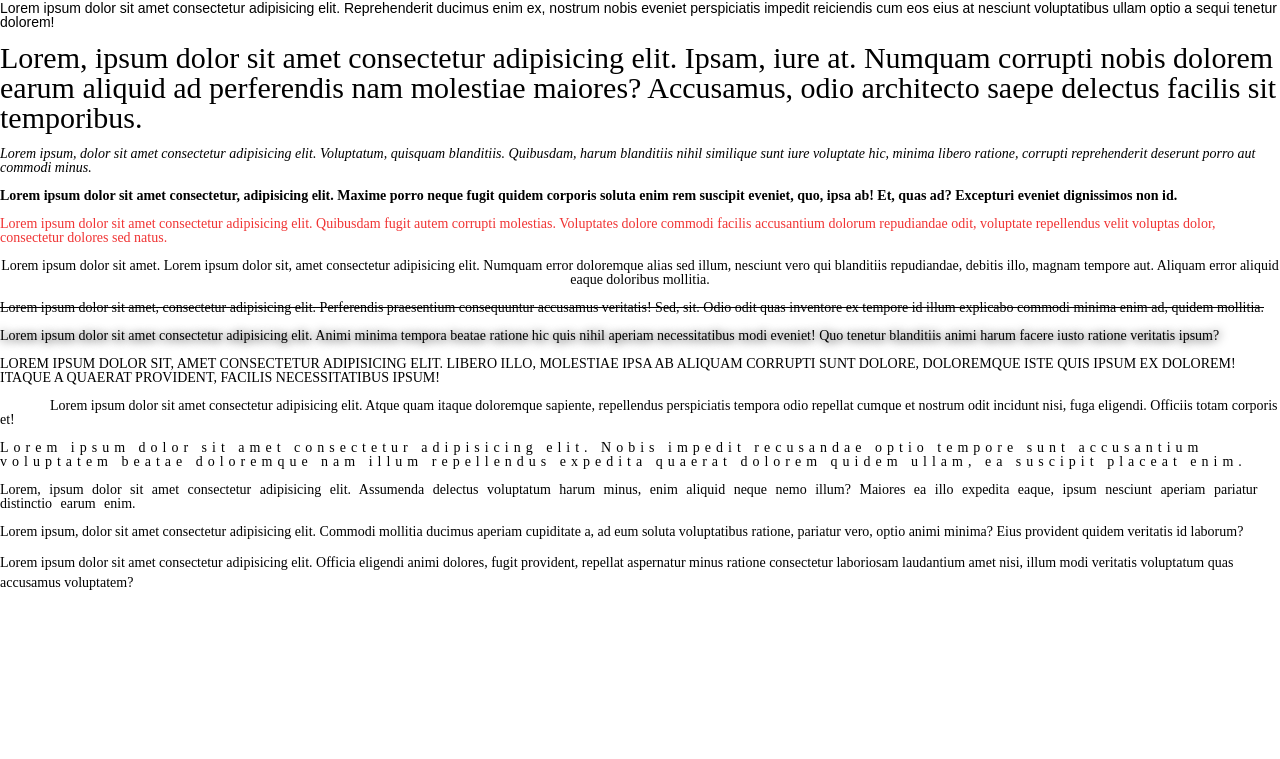
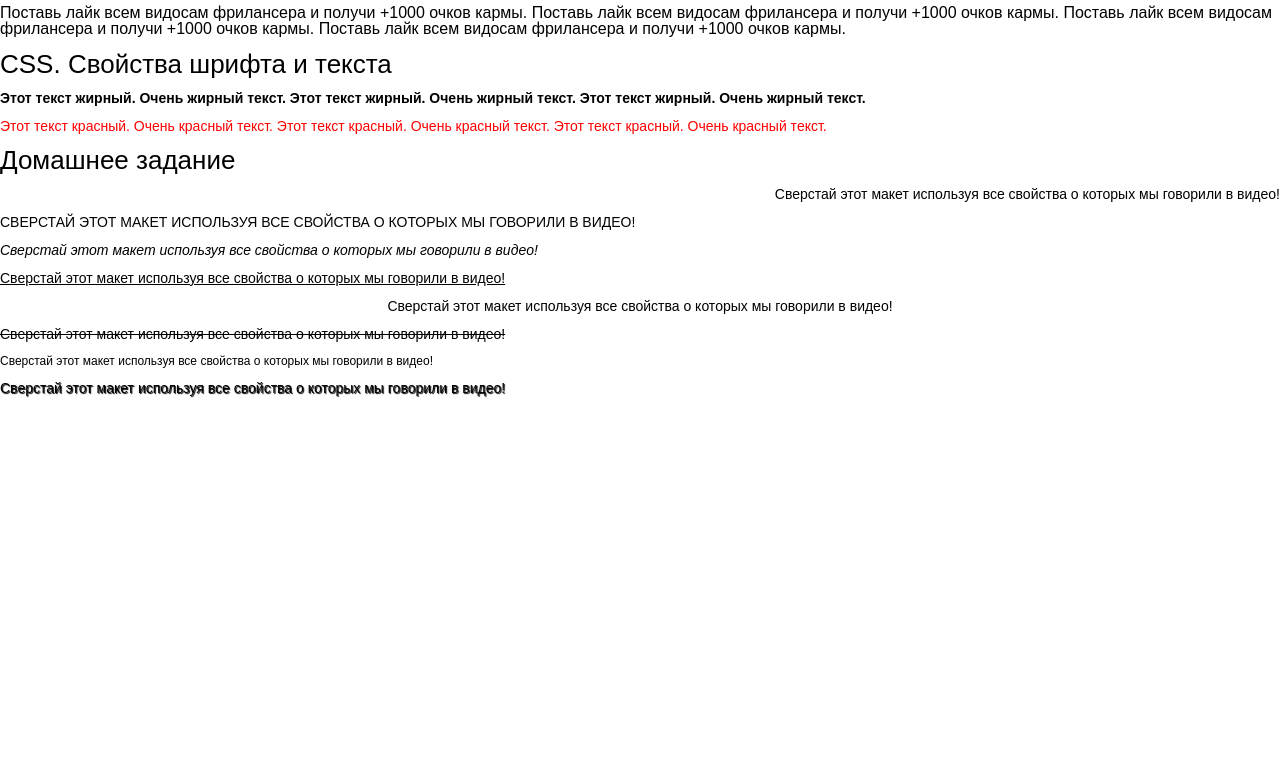
Before and after one commit to freelancermarsel/myfirstproject, a plain HTML site: page index.html in a window 1280 px wide. Shown: the part 41-800 px from the top of the page. Drawn offline with Linux system fonts and the light colour scheme.

Commit message:
Практика №3

```diff
--- a/css/style.css
+++ b/css/style.css
@@ -25,6 +25,7 @@ html,body {
 	-ms-text-size-adjust: 100%;
 	-moz-text-size-adjust: 100%;
 	-webkit-text-size-adjust: 100%;
+	font-family: Arial, "Helvetica Neue", Helvetica, sans-serif;
 }
 
 input,button,textarea{font-family: inherit;}
@@ -40,85 +41,46 @@ img{vertical-align: top;}
 h1,h2,h3,h4,h5,h6{font-size: inherit;font-weight: 400;}
 /* *--------------------------------------------------------------------------------------------------------- */
 
-.arial {
-	font-family: Arial, "Helvetica Neue", Helvetica, sans-serif;
+.title {
+	font-size: 32px;
+	color: skyblue;
 }
-
-.font-size30 {
-	font-size: 30px;
+.text {
+	font-size: 16px;
 }
-
+.subtitle {
+	font-size: 26px;
+}
+.bold {
+	font-weight: 700;
+}
+.red {
+	color: red;
+}
+.hometask {
+	font-size: 26px;
+}
+.right {
+	text-align: right;
+}
+.uppercase {
+	text-transform: uppercase;
+}
 .italic {
 	font-style: italic;
 }
-
-.font700 {
-	/*  * Все виды значения font-weight:
-	*100: Thin;
-	*200: Extra Light (Ultra Light);
-	*300: Light;
-	*400: Normal;
-	*500: Medium;
-	*600: Semi Bold (Demi Bold);
-	*700: Bold;
-	*800: Extra Bold (Ultra Bold);
-	*900: Black (Heavy).
-	* */
-
-	font-weight: 700;
+.underline {
+	text-decoration: underline;
 }
-
-.red {
-	/* Виды записи цвета */
-	color: red;
-	color: #ff0000;
-	color: rgba(240, 52, 52, 1);
-}
-
-.textright {
+.center {
 	text-align: center;
 }
-
-.decoration {
+.line-trough {
 	text-decoration: line-through;
 }
-
+.little-text {
+	font-size: 12px;
+}
 .shadow {
-	text-shadow: 1px 1px 10px #000;
+	text-shadow: 1px 1px 1px #000;
 }
-
-.uppercase {
-	/* *
-		*capitalize
-		*Первый символ каждого слова в предложении будет заглавным. Остальные символы свой вид не меняют.
-		*lowercase
-		*Все символы текста становятся строчными (нижний регистр).
-		*uppercase
-		*Все символы текста становятся прописными (верхний регистр).
-		*none
-		*Не меняет регистр символов.
-		*inherit
-		*Наследует значение родителя.
-	* */
-	text-transform: uppercase;
-}
-
-.indent {
-	text-indent: 50px;
-}
-
-.lspace {
-	letter-spacing: 5px;
-}
-
-.wspace {
-	word-spacing: 5px;
-}
-
-.whitespace {
-	white-space: nowrap;
-}
-
-.lineheight {
-	line-height: 20px;
-}
--- a/index.html
+++ b/index.html
@@ -16,108 +16,70 @@
 	<body>
 		<!-- Контент -->
 
-		<p>
-			Lorem ipsum dolor sit amet consectetur adipisicing elit. Dignissimos nihil perspiciatis nostrum sed aliquid necessitatibus, maiores fugiat fugit nam dolore architecto cumque voluptatem accusamus, reprehenderit, veritatis ullam. Sequi, possimus provident.
+		<h1 class="title">
+			Фрилансер по жизни
+		</h1>
+
+		<br>
+
+		<p class="text">
+			Поставь лайк всем видосам фрилансера и получи +1000 очков кармы. Поставь лайк всем видосам фрилансера и получи +1000 очков кармы. Поставь лайк всем видосам
+			фрилансера и получи +1000 очков кармы. Поставь лайк всем видосам фрилансера и получи +1000 очков кармы.
 		</p>
 
-		<!-- Перенос строки -->
 		<br>
 
-		<p class="arial">
-			Lorem ipsum dolor sit amet consectetur adipisicing elit. Reprehenderit ducimus enim ex, nostrum nobis eveniet perspiciatis impedit reiciendis cum eos eius at nesciunt voluptatibus ullam optio a sequi tenetur dolorem!
+		<h2 class="subtitle">
+			CSS. Свойства шрифта и текста
+		</h2>
+
+		<br>
+
+		<p class="bold">Этот текст жирный. Очень жирный текст. Этот текст жирный. Очень жирный текст. Этот текст жирный. Очень жирный текст.</p>
+
+		<br>
+
+		<p class="red">Этот текст красный. Очень красный текст. Этот текст красный. Очень красный текст. Этот текст красный. Очень красный текст.</p>
+
+		<br>
+
+		<p class="hometask">Домашнее задание</p>
+
+		<br>
+
+		<p class="right">
+			Сверстай этот макет используя все свойства о которых мы говорили в видео!
 		</p>
 
-		<!-- Перенос строки -->
 		<br>
 
-		<p class="font-size30">
-			Lorem, ipsum dolor sit amet consectetur adipisicing elit. Ipsam, iure at. Numquam corrupti nobis dolorem earum aliquid ad perferendis nam molestiae maiores? Accusamus, odio architecto saepe delectus facilis sit temporibus.
-		</p>
+		<p class="uppercase">Сверстай этот макет используя все свойства о которых мы говорили в видео!</p>
 
-		<!-- Перенос строки -->
 		<br>
 
-		<p class="italic">
-			Lorem ipsum, dolor sit amet consectetur adipisicing elit. Voluptatum, quisquam blanditiis. Quibusdam, harum blanditiis nihil similique sunt iure voluptate hic, minima libero ratione, corrupti reprehenderit deserunt porro aut commodi minus.
-		</p>
+		<p class="italic">Сверстай этот макет используя все свойства о которых мы говорили в видео!</p>
 
-		<!-- Перенос строки -->
 		<br>
 
-		<p class="font700">
-			Lorem ipsum dolor sit amet consectetur, adipisicing elit. Maxime porro neque fugit quidem corporis soluta enim rem suscipit eveniet, quo, ipsa ab! Et, quas ad? Excepturi eveniet dignissimos non id.
-		</p>
+		<p class="underline">Сверстай этот макет используя все свойства о которых мы говорили в видео!</p>
 
-		<!-- Перенос строки -->
 		<br>
 
-		<p class="red">
-			Lorem ipsum dolor sit amet consectetur adipisicing elit. Quibusdam fugit autem corrupti molestias. Voluptates dolore commodi facilis accusantium dolorum repudiandae odit, voluptate repellendus velit voluptas dolor, consectetur dolores sed natus.
-		</p>
+		<p class="center">Сверстай этот макет используя все свойства о которых мы говорили в видео!</p>
 
-		<!-- Перенос строки -->
+		<h2 class="subtitle"></h2>
+
 		<br>
 
-		<p class="textright">
-			Lorem ipsum dolor sit amet.
-			Lorem ipsum dolor sit, amet consectetur adipisicing elit. Numquam error doloremque alias sed illum, nesciunt vero qui blanditiis repudiandae, debitis illo, magnam tempore aut. Aliquam error aliquid eaque doloribus mollitia.
-		</p>
+		<p class="line-trough">Сверстай этот макет используя все свойства о которых мы говорили в видео!</p>
 
-		<!-- Перенос строки -->
 		<br>
 
-		<p class="decoration">
-			Lorem ipsum dolor sit amet, consectetur adipisicing elit. Perferendis praesentium consequuntur accusamus veritatis! Sed, sit. Odio odit quas inventore ex tempore id illum explicabo commodi minima enim ad, quidem mollitia.
-		</p>
+		<p class="little-text">Сверстай этот макет используя все свойства о которых мы говорили в видео!</p>
 
-		<!-- Перенос строки -->
 		<br>
 
-		<p class="shadow">
-			Lorem ipsum dolor sit amet consectetur adipisicing elit. Animi minima tempora beatae ratione hic quis nihil aperiam necessitatibus modi eveniet! Quo tenetur blanditiis animi harum facere iusto ratione veritatis ipsum?
-		</p>
-
-		<!-- Перенос строки -->
-		<br>
-
-		<p class="uppercase">
-			Lorem ipsum dolor sit, amet consectetur adipisicing elit. Libero illo, molestiae ipsa ab aliquam corrupti sunt dolore, doloremque iste quis ipsum ex dolorem! Itaque a quaerat provident, facilis necessitatibus ipsum!
-		</p>
-
-		<!-- Перенос строки -->
-		<br>
-
-		<p class="indent">
-			Lorem ipsum dolor sit amet consectetur adipisicing elit. Atque quam itaque doloremque sapiente, repellendus perspiciatis tempora odio repellat cumque et nostrum odit incidunt nisi, fuga eligendi. Officiis totam corporis et!
-		</p>
-
-		<!-- Перенос строки -->
-		<br>
-
-		<p class="lspace">
-			Lorem ipsum dolor sit amet consectetur adipisicing elit. Nobis impedit recusandae optio tempore sunt accusantium voluptatem beatae doloremque nam illum repellendus expedita quaerat dolorem quidem ullam, ea suscipit placeat enim.
-		</p>
-
-		<!-- Перенос строки -->
-		<br>
-
-		<p class="wspace">
-			Lorem, ipsum dolor sit amet consectetur adipisicing elit. Assumenda delectus voluptatum harum minus, enim aliquid neque nemo illum? Maiores ea illo expedita eaque, ipsum nesciunt aperiam pariatur distinctio earum enim.
-		</p>
-
-		<!-- Перенос строки -->
-		<br>
-
-		<p class="whitespace">
-			Lorem ipsum, dolor sit amet consectetur adipisicing elit. Commodi mollitia ducimus aperiam cupiditate a, ad eum soluta voluptatibus ratione, pariatur vero, optio animi minima? Eius provident quidem veritatis id laborum?
-		</p>
-
-		<!-- Перенос строки -->
-		<br>
-
-		<p class="lineheight">
-			Lorem ipsum dolor sit amet consectetur adipisicing elit. Officia eligendi animi dolores, fugit provident, repellat aspernatur minus ratione consectetur laboriosam laudantium amet nisi, illum modi veritatis voluptatum quas accusamus voluptatem?
-		</p>
+		<p class="shadow">Сверстай этот макет используя все свойства о которых мы говорили в видео!</p>
 
 	</body>
 </html>
```
